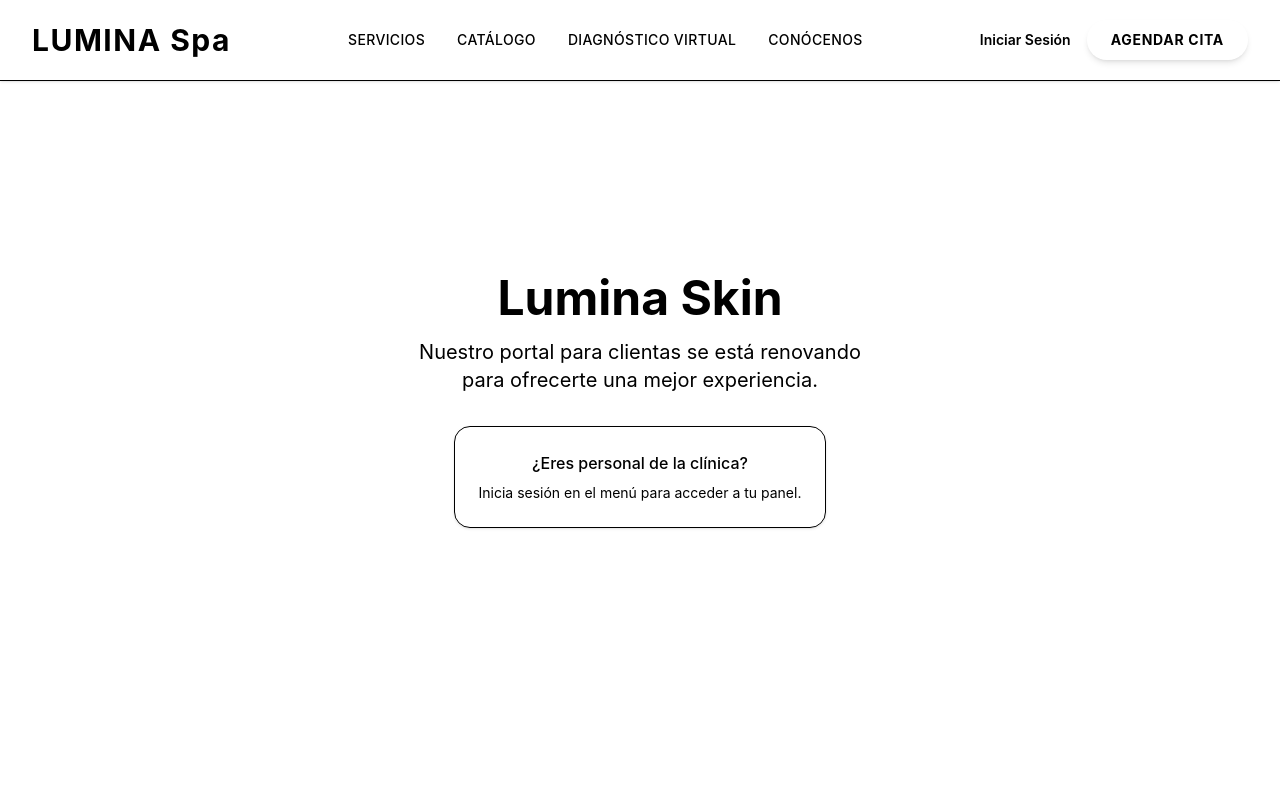
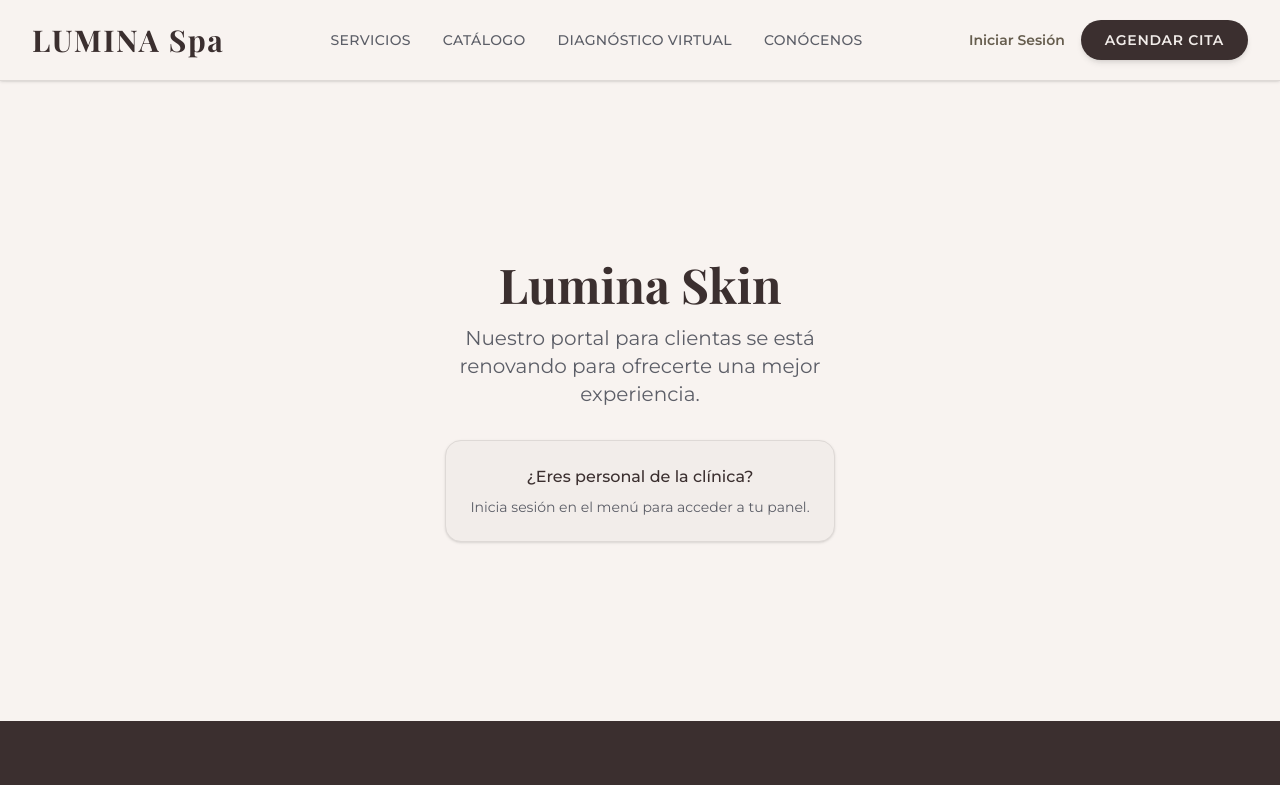
Before and after one commit to Georgina2615/Lumina, a React (Vite) app: page / in a window 1280 px wide. Shown: the top 785 px of the page. Built offline with nearby package versions, Linux system fonts and the light colour scheme; no server answers.

Commit message:
refactor(reception): optimizacion visual de calendario, kanban, modales finalizada y index.css

```diff
--- a/src/index.css
+++ b/src/index.css
@@ -1 +1,41 @@
+/* Fuentes minimalistas y elegantes desde Google Fonts */
+@import url('https://fonts.googleapis.com/css2?family=Montserrat:wght@400;500;600&family=Playfair+Display:wght@400;600;700&display=swap');
+
 @import "tailwindcss";
+
+@theme {
+  /* Colores Base */
+  --color-background: #F8F3F0;
+  --color-surface: #F2EDEA;
+  --color-surface-hover: #DED9D6;
+
+  /* Colores Texto */
+  --color-primary: #3B2F2F;
+  --color-secondary: #665D4E;
+  --color-muted: #5C5E67;
+
+  /* Colores Estado */
+  --color-error: #BA1A1A;
+
+  /* Tipografía */
+  --font-title: 'Playfair Display', serif;
+  --font-body: 'Montserrat', sans-serif;
+
+
+  /* Colores de Estado (Agenda) adaptados a la paleta de Lumina */
+  --color-status-pending: #D4B872;   /* Amarillo Mostaza/Dorado suave */
+  --color-status-confirmed: #7A8B76; /* Verde Salvia/Olivo */
+  --color-status-incabin: #7D8C9C;   /* Azul Pizarra/Grisáceo */
+  --color-status-completed: #4A4A4A; /* Gris Carbón Cálido */
+}
+
+
+@layer base {
+  body {
+    @apply bg-background text-primary font-body antialiased;
+  }
+
+  h1, h2, h3, h4, h5, h6 {
+    @apply font-title font-bold;
+  }
+}
```
